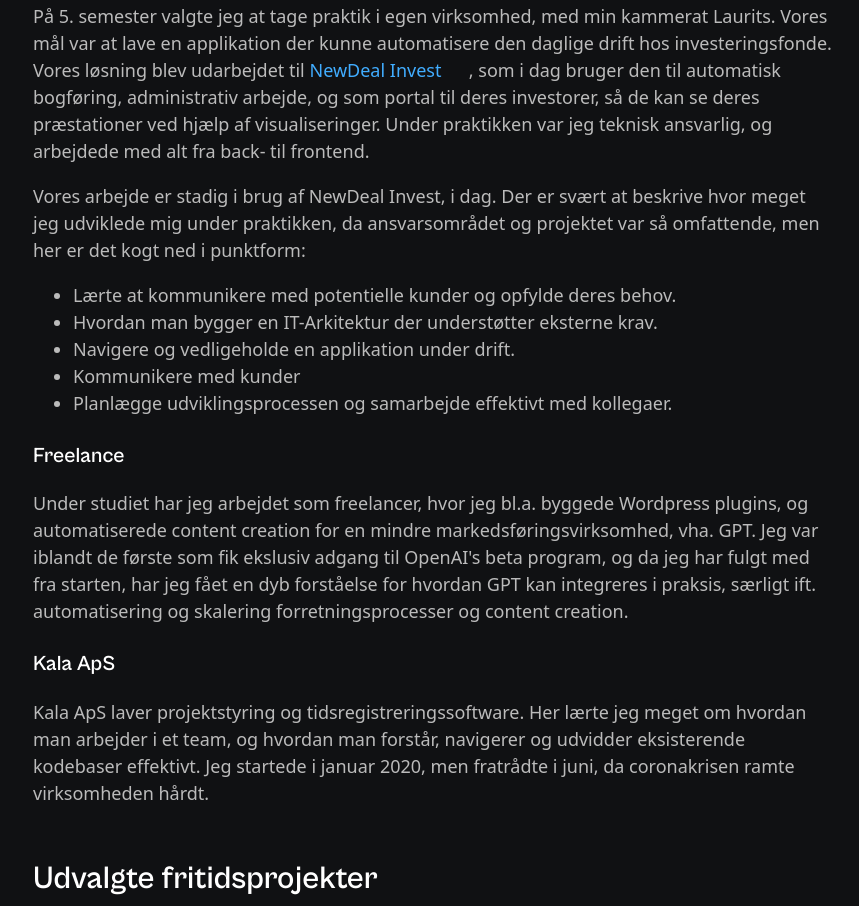
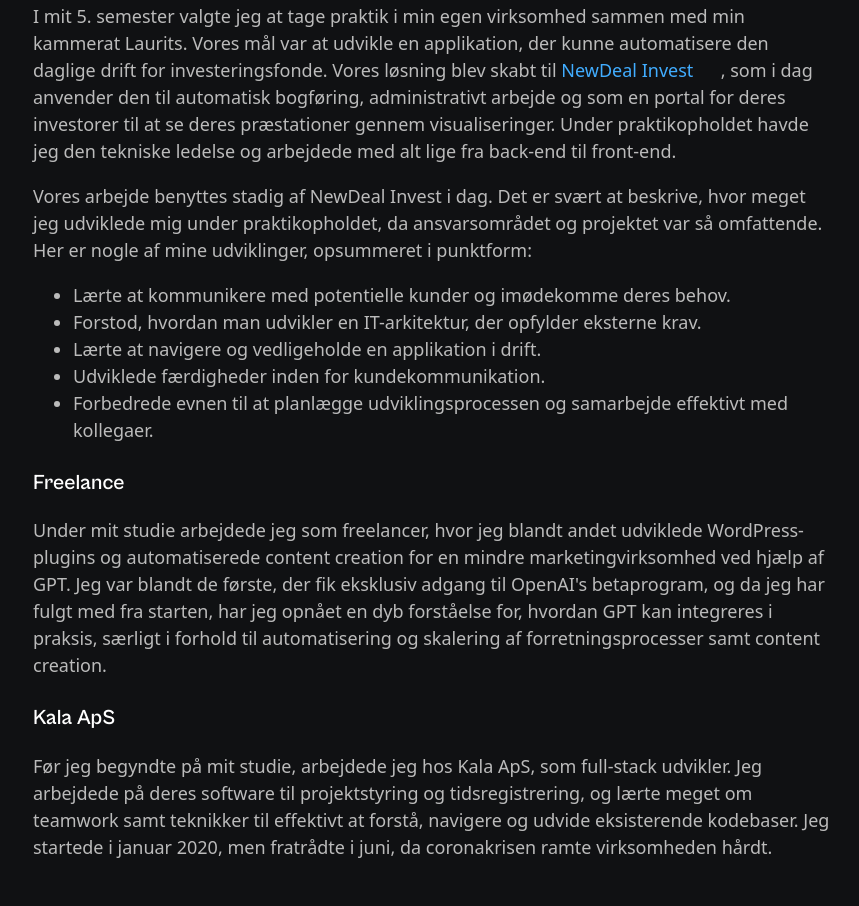
Before and after one commit to lassebomh/bomh.net, an Astro site: page / in a window 1280 px wide. Shown: the part 1089-1995 px from the top of the page, without its empty margins (207-1066 px from the left). Built offline with nearby package versions, Linux system fonts and the light colour scheme; Astro itself is replaced by a stand-in of ours; some icons are missing.

Commit message:
Update index.astro

```diff
--- a/src/pages/index.astro
+++ b/src/pages/index.astro
@@ -75,29 +75,28 @@ let galleryVideos = [
 
 		<h3>Fundbase (praktik i egen virksomhed)</h3>
 		<p>
-			På 5. semester valgte jeg at tage praktik i egen virksomhed, med min kammerat Laurits. Vores mål var at lave en applikation der kunne automatisere den daglige drift hos investeringsfonde. Vores løsning blev udarbejdet til <a href="https://newdealinvest.dk/">NewDeal Invest <LinkIcon /></a>, som i dag bruger den til automatisk bogføring, administrativ arbejde, og som portal til deres investorer, så de kan se deres præstationer ved hjælp af visualiseringer. Under praktikken var jeg teknisk ansvarlig, og arbejdede med alt fra back- til frontend.
+			I mit 5. semester valgte jeg at tage praktik i min egen virksomhed sammen med min kammerat Laurits. Vores mål var at udvikle en applikation, der kunne automatisere den daglige drift for investeringsfonde. Vores løsning blev skabt til <a href="https://newdealinvest.dk/">NewDeal Invest <LinkIcon /></a>, som i dag anvender den til automatisk bogføring, administrativt arbejde og som en portal for deres investorer til at se deres præstationer gennem visualiseringer. Under praktikopholdet havde jeg den tekniske ledelse og arbejdede med alt lige fra back-end til front-end.
 		</p>
 		<p>
-			Vores arbejde er stadig i brug af NewDeal Invest, i dag. Der er svært at beskrive hvor meget jeg udviklede mig under praktikken, da ansvarsområdet og projektet var så omfattende, men her er det kogt ned i punktform:
+			Vores arbejde benyttes stadig af NewDeal Invest i dag. Det er svært at beskrive, hvor meget jeg udviklede mig under praktikopholdet, da ansvarsområdet og projektet var så omfattende. Her er nogle af mine udviklinger, opsummeret i punktform:
 		</p>
 		<ul>
-			<li>Lærte at kommunikere med potentielle kunder og opfylde deres behov.</li>
-			<li>Hvordan man bygger en IT-Arkitektur der understøtter eksterne krav.</li>
-			<li>Navigere og vedligeholde en applikation under drift.</li>
-			<li>Kommunikere med kunder</li>
-			<li>Planlægge udviklingsprocessen og samarbejde effektivt med kollegaer.</li>
+			<li>Lærte at kommunikere med potentielle kunder og imødekomme deres behov.</li>
+			<li>Forstod, hvordan man udvikler en IT-arkitektur, der opfylder eksterne krav.</li>
+			<li>Lærte at navigere og vedligeholde en applikation i drift.</li>
+			<li>Udviklede færdigheder inden for kundekommunikation.</li>
+			<li>Forbedrede evnen til at planlægge udviklingsprocessen og samarbejde effektivt med kollegaer.</li>
 		</ul>
 
 		<h3>Freelance</h3>
 		<p>
-			Under studiet har jeg arbejdet som freelancer, hvor jeg bl.a. byggede Wordpress plugins, og automatiserede content creation for en mindre markedsføringsvirksomhed, vha. GPT. Jeg var iblandt de første som fik ekslusiv adgang til OpenAI's beta program, og da jeg har fulgt med fra starten, har jeg fået en dyb forståelse for hvordan GPT kan integreres i praksis, særligt ift. automatisering og skalering forretningsprocesser og content creation.
+			Under mit studie arbejdede jeg som freelancer, hvor jeg blandt andet udviklede WordPress-plugins og automatiserede content creation for en mindre marketingvirksomhed ved hjælp af GPT. Jeg var blandt de første, der fik eksklusiv adgang til OpenAI's betaprogram, og da jeg har fulgt med fra starten, har jeg opnået en dyb forståelse for, hvordan GPT kan integreres i praksis, særligt i forhold til automatisering og skalering af forretningsprocesser samt content creation.
 		</p>
 
 		<h3>Kala ApS</h3>
 		<p>
-			Kala ApS laver projektstyring og tidsregistreringssoftware. Her lærte jeg meget om hvordan man arbejder i et team, og hvordan man forstår, navigerer og udvidder eksisterende kodebaser effektivt. Jeg startede i januar 2020, men fratrådte i juni, da coronakrisen ramte virksomheden hårdt.
+			Før jeg begyndte på mit studie, arbejdede jeg hos Kala ApS, som full-stack udvikler. Jeg arbejdede på deres software til projektstyring og tidsregistrering, og lærte meget om teamwork samt teknikker til effektivt at forstå, navigere og udvide eksisterende kodebaser. Jeg startede i januar 2020, men fratrådte i juni, da coronakrisen ramte virksomheden hårdt.
 		</p>
-
 
 		<h2>Udvalgte fritidsprojekter</h2>
 
```
